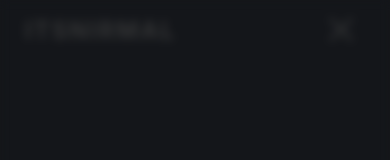
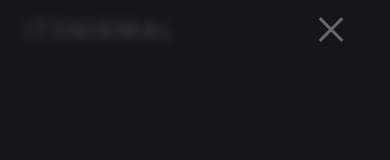
Before and after one commit to itsnirmal/react_website, a React (Create React App) app: page / in a window 390 px wide. Both pictures are taken after a click on the button 340 px from the left and 30 px from the top of the page. Shown: the top 160 px of the page. Built offline with nearby package versions, Linux system fonts and the light colour scheme.

Commit message:
hamburger twaeking

```diff
--- a/src/components/NavigationBar.js
+++ b/src/components/NavigationBar.js
@@ -8,10 +8,16 @@
 
 
     const [mobileMenuVisible, setMobileMenuVisible] = useState(false);
+    const [hamburgerActive, setHamburgerActive] = useState(false);
     const toggleMenu = () => {
-    setMobileMenuVisible(!mobileMenuVisible);
+          setMobileMenuVisible(!mobileMenuVisible);
+          if (!mobileMenuVisible) {
+            setHamburgerActive(true);
+          } else {
+            setHamburgerActive(false);
+          }
+      }
 
-}
 
   return (
     <nav className="navbar">
@@ -22,23 +28,23 @@
          <div className="navbar-menu" >
 
         </div>
-        <div className={mobileMenuVisible ? "mobile-menu active" : "mobile-menu"}>
+        <div className={mobileMenuVisible ? "mobile-menu active" : "mobile-menu"} onClick= {toggleMenu}>
         <ul className='navbar-list'>
             <li className='navbar-item'>
-              <Link to='/' className='navbar-link' onClick= {toggleMenu}>
+              <Link to='/' className='navbar-link'>
                 Home
               </Link>
             </li>
             <li className='navbar-item'>
-              <Link to='/projects' className='navbar-link' onClick= {toggleMenu}>
+              <Link to='/projects' className='navbar-link'>
                 Projects
               </Link>
             </li>
           </ul>
       </div>
-      <div className='hamburger-icon'>
-        <Hamburger onToggle={toggleMenu} rounded />
-      </div>
+        <div className='hamburger-icon'>
+            <Hamburger onToggle={toggleMenu} toggled={hamburgerActive}/>
+        </div>
       </div>
     </nav>
   );
--- a/src/components/navbar.css
+++ b/src/components/navbar.css
@@ -88,10 +88,7 @@
         background-color: rgba(0, 0, 0, 0.5);
         backdrop-filter: blur(5px);
 
-    }
 
-    .mobile-menu.active {
-        display: flex;
     }
 
     .mobile-menu ul {
@@ -122,7 +119,12 @@
 
     .hamburger-icon {
             display: flex;
+            margin-right: 10px;
+            z-index: 999;
     }
 
+    .mobile-menu.active {
+            display: flex;
+        }
 
 }
```
